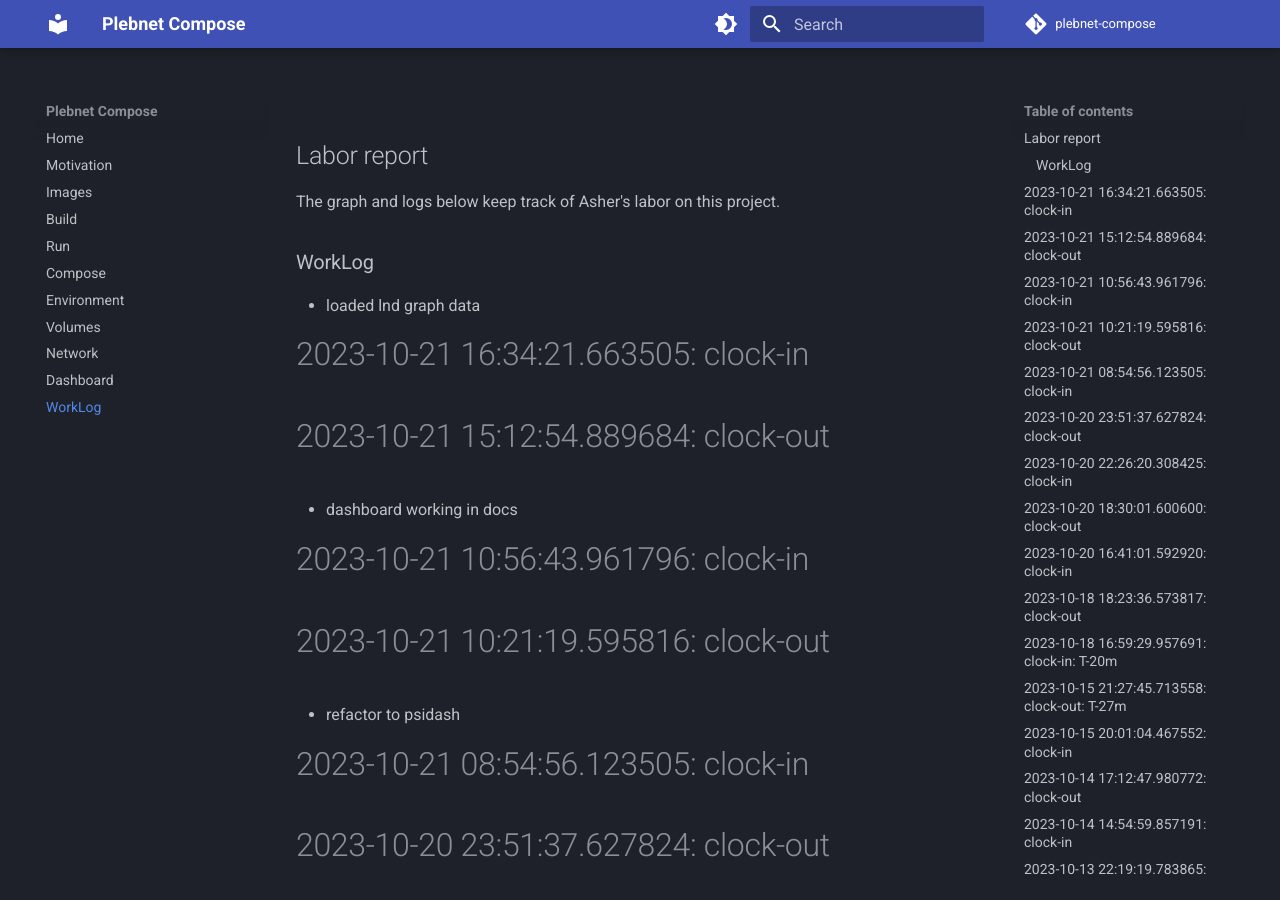
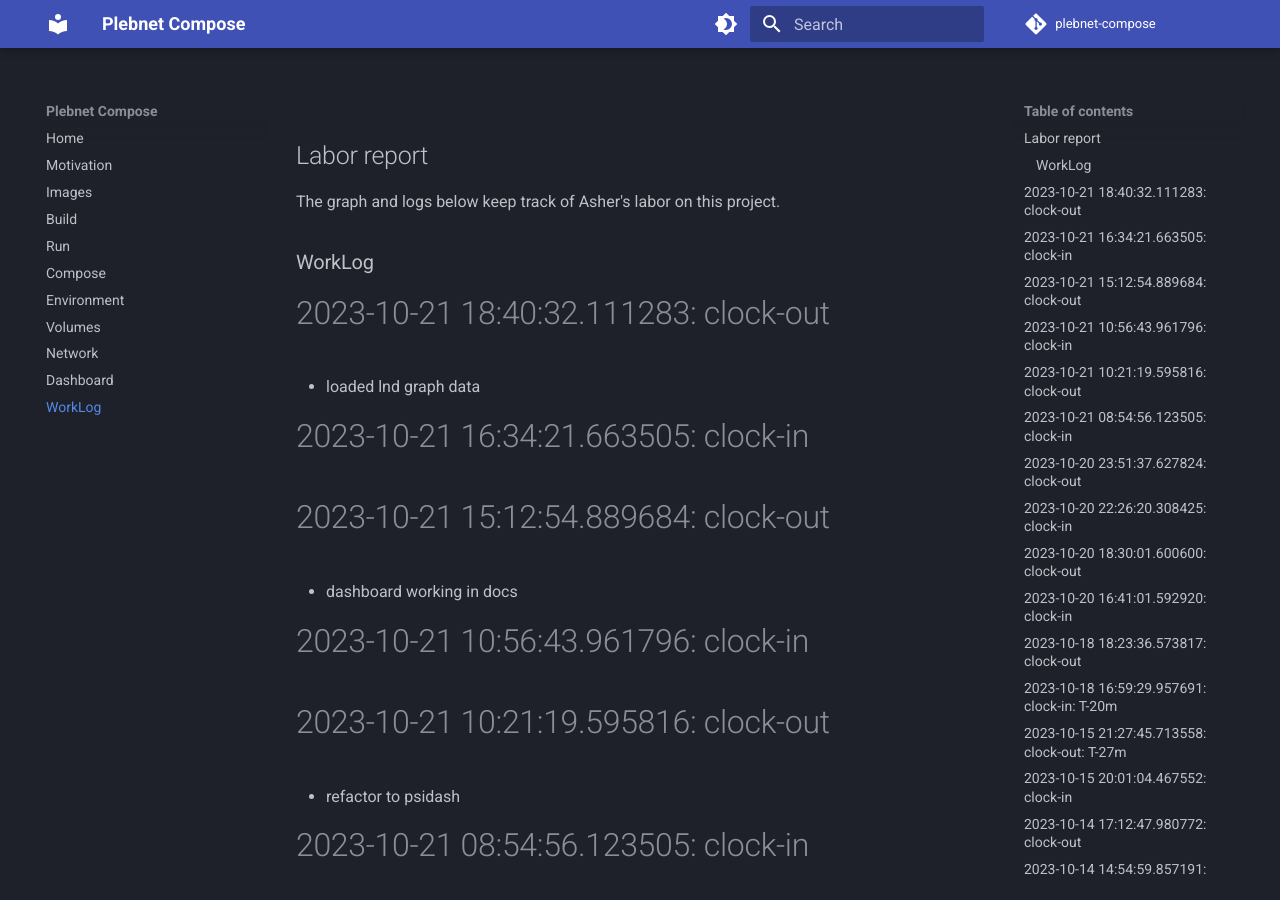
Before and after one commit to plebnet-dev/plebnet-compose, an MkDocs documentation site: the page built from docs/worklog.md, in a window 1280 px wide and 900 px high. Built offline with MkDocs 1.6.1 and Material for MkDocs 9.7.7, drawn with Linux system fonts in a browser that asks for light colours; comment, search, counter and statistics services are not loaded.

Commit message:
clock-out

```diff
--- a/WorkLog.md
+++ b/WorkLog.md
@@ -1,3 +1,5 @@
+# 2023-10-21 18:40:32.111283: clock-out
+
 * loaded lnd graph data
 
 # 2023-10-21 16:34:21.663505: clock-in
```
